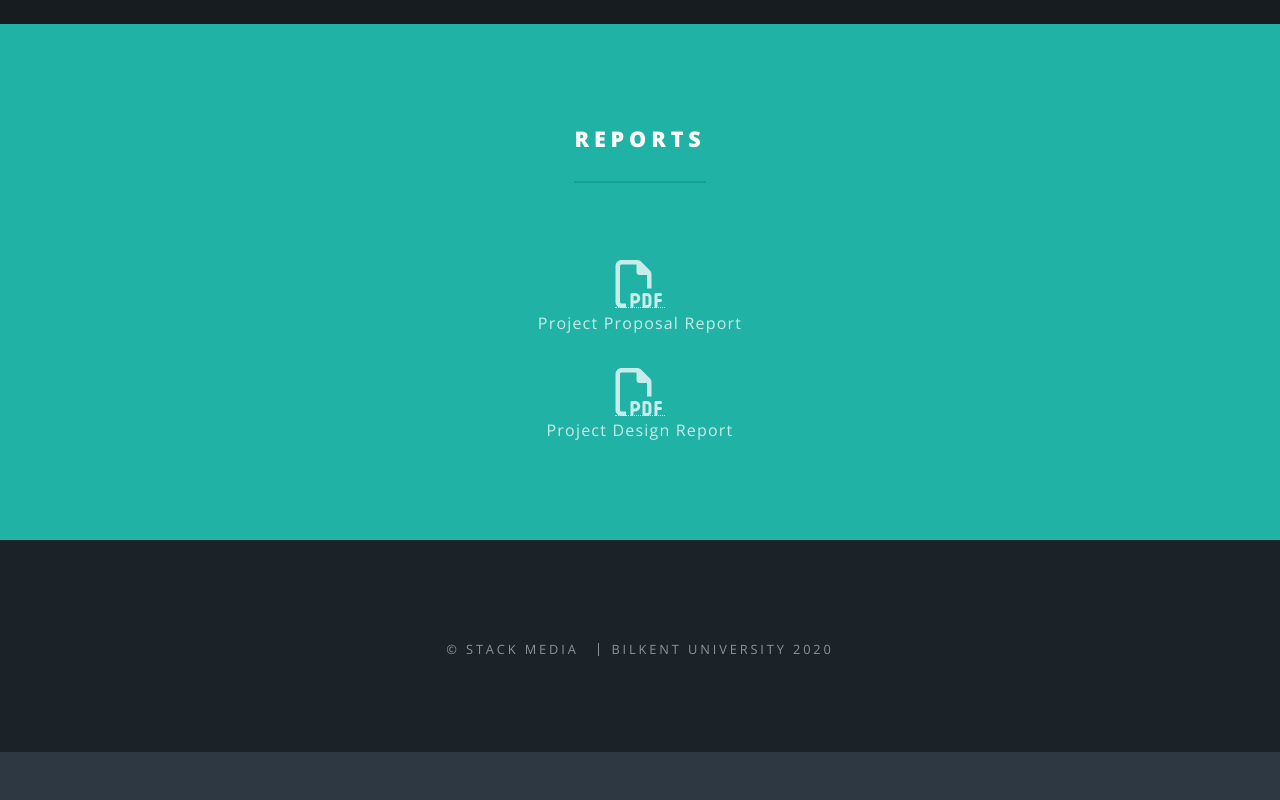
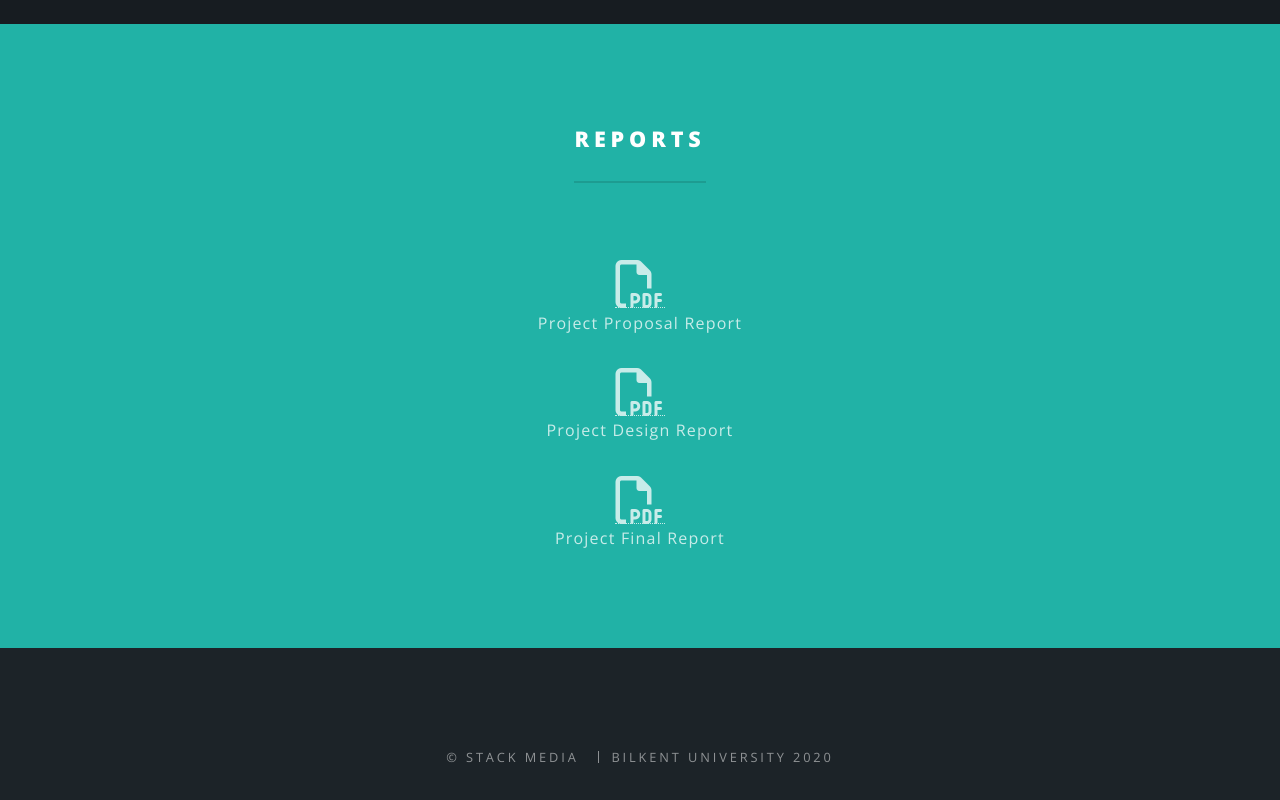
Before and after one commit to HQ-Project/CS353-Website-Project, a plain HTML site: page index.html in a window 1280 px wide. Shown: the part 2044-2844 px from the top of the page. Before the commit the page ends 2796 px from the top, so only its background shows below. Drawn offline with nearby package versions, Linux system fonts and the light colour scheme; files whose address does not match are found by name.

Commit message:
Add final report.

```diff
--- a/index.html
+++ b/index.html
@@ -180,6 +180,12 @@ Users can safely travel to their point of interest by using voice-guided navigat
                                             </a>
                                             <p>Project Design Report</p>
                                         </div>
+                                        <div class="specification">
+                                            <a href="assets/reports/CS353-Group7-FinalReport.pdf"
+                                                target="blank"> <i class="fa fa-3x fa-file-pdf-o text-primary sr-icons"></i>
+                                            </a>
+                                            <p>Project Final Report</p>
+                                        </div>
 			                        </div>
 						        </div>
 						    </div>
```
Also changed, not shown: 1 other file. Lines whose indentation alone changed are shown as unchanged.
